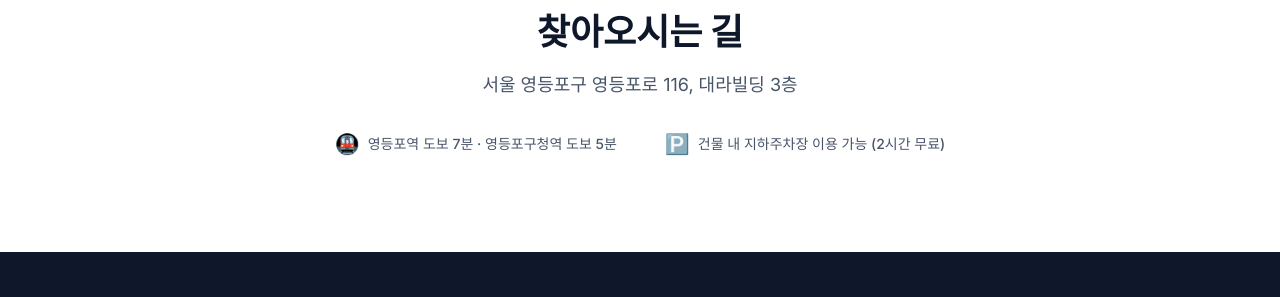
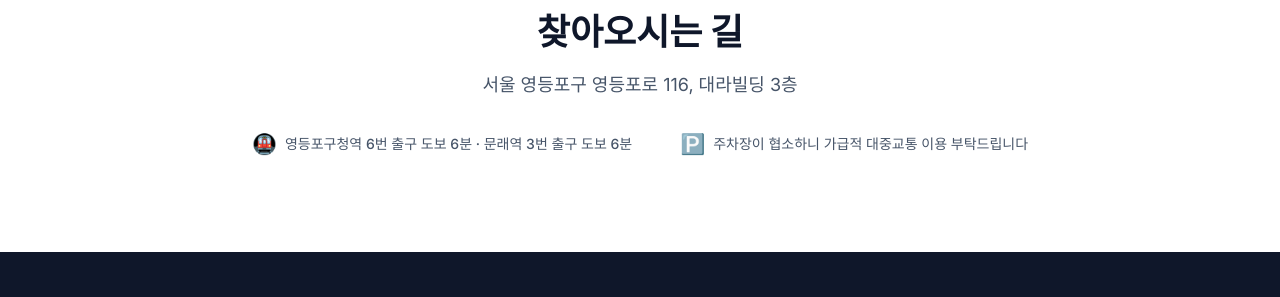
Before and after one commit to divoost/divoost-website, a browser extension: page contact.html in a window 1280 px wide. Shown: the part 2220-2517 px from the top of the page. Drawn offline with Linux system fonts and the light colour scheme.

Commit message:
오피스 안내 문구 정리: 영등포구청역/문래역 도보 + 주차 협소 안내 (#54)
Co-authored-by: Claude <noreply@anthropic.com>

```diff
--- a/contact.html
+++ b/contact.html
@@ -217,11 +217,11 @@
             <div class="office-details">
                 <div class="office-detail-item">
                     <span class="office-detail-icon">🚇</span>
-                    <p class="office-detail-text">영등포역 도보 7분 · 영등포구청역 도보 5분</p>
+                    <p class="office-detail-text">영등포구청역 6번 출구 도보 6분 · 문래역 3번 출구 도보 6분</p>
                 </div>
                 <div class="office-detail-item">
                     <span class="office-detail-icon">🅿️</span>
-                    <p class="office-detail-text">건물 내 지하주차장 이용 가능 (2시간 무료)</p>
+                    <p class="office-detail-text">주차장이 협소하니 가급적 대중교통 이용 부탁드립니다</p>
                 </div>
             </div>
         </div>
```
